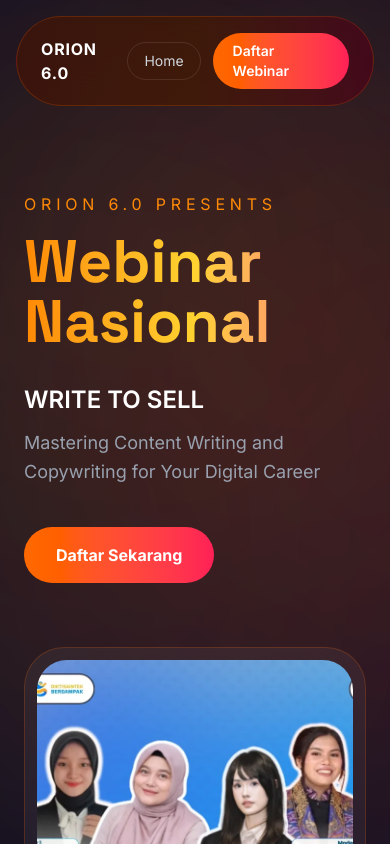
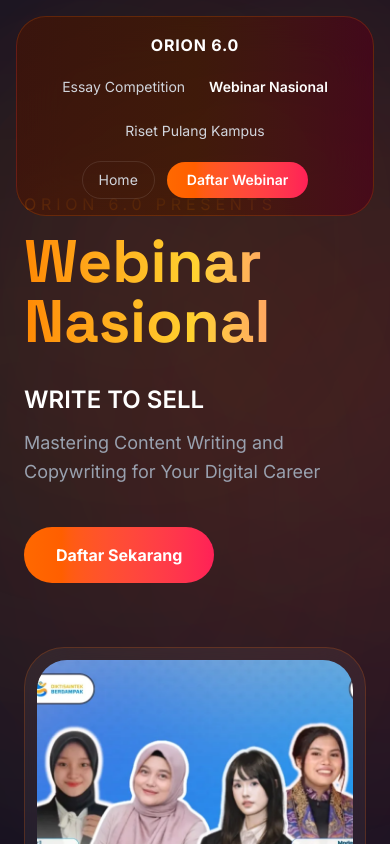
Before and after one commit to ukmfriset/orion-website, a Next.js app: page /webinar in a window 390 px wide. Shown: the top 844 px of the page. Built offline with nearby package versions, Linux system fonts and the light colour scheme.

Commit message:
Update responsive program navbar

```diff
--- a/src/components/program/ProgramNavbar.tsx
+++ b/src/components/program/ProgramNavbar.tsx
@@ -23,7 +23,8 @@ export default function ProgramNavbar({
 
     webinar: {
       cta: "Daftar Webinar",
-      ctaLink: "https://docs.google.com/forms/d/e/1FAIpQLSfhxqttk7pv2d6G_hldF4JfV28MtFKvpRIiAPRKzTtRrp6UYQ/viewform?usp=dialog",
+      ctaLink:
+        "https://docs.google.com/forms/d/e/1FAIpQLSfhxqttk7pv2d6G_hldF4JfV28MtFKvpRIiAPRKzTtRrp6UYQ/viewform?usp=dialog",
 
       button:
         "bg-gradient-to-r from-orange-500 to-rose-500 hover:from-orange-400 hover:to-rose-400",
@@ -34,7 +35,8 @@ export default function ProgramNavbar({
 
     rpk: {
       cta: "Daftar RPK",
-      ctaLink: "https://forms.gle/UtCQcTLxZvgzbmdU7",
+      ctaLink:
+        "https://forms.gle/UtCQcTLxZvgzbmdU7",
 
       button:
         "bg-gradient-to-r from-emerald-500 to-teal-500 hover:from-emerald-400 hover:to-teal-400",
@@ -50,21 +52,23 @@ export default function ProgramNavbar({
     <header className="fixed top-0 z-50 w-full px-4 py-4">
 
       <div
-        className={`mx-auto flex max-w-7xl items-center justify-between rounded-full border px-6 py-4 backdrop-blur-xl ${current.navbar}`}
+        className={`mx-auto max-w-7xl rounded-[30px] border px-6 py-4 backdrop-blur-xl ${current.navbar}`}
       >
+
+        <div className="flex flex-col gap-5 md:flex-row md:items-center md:justify-between">
 
           {/* LOGO */}
 
           <Link
             href="/"
-          className="font-bold tracking-wider text-white"
+            className="text-center font-bold tracking-wider text-white md:text-left"
           >
             ORION 6.0
           </Link>
 
           {/* NAVIGATION */}
 
-        <nav className="hidden items-center gap-8 md:flex">
+          <nav className="flex flex-wrap items-center justify-center gap-6">
 
             <Link
               href="/essay-competition"
@@ -103,7 +107,7 @@ export default function ProgramNavbar({
 
           {/* ACTION */}
 
-        <div className="flex items-center gap-3">
+          <div className="flex flex-wrap items-center justify-center gap-3">
 
             <Link
               href="/"
@@ -114,6 +118,8 @@ export default function ProgramNavbar({
 
             <a
               href={current.ctaLink}
+              target="_blank"
+              rel="noopener noreferrer"
               className={`rounded-full px-5 py-2 text-sm font-semibold text-white transition hover:scale-105 ${current.button}`}
             >
               {current.cta}
@@ -123,6 +129,8 @@ export default function ProgramNavbar({
 
         </div>
 
+      </div>
+
     </header>
   );
 }
```
Lines whose indentation alone changed are shown as unchanged.
